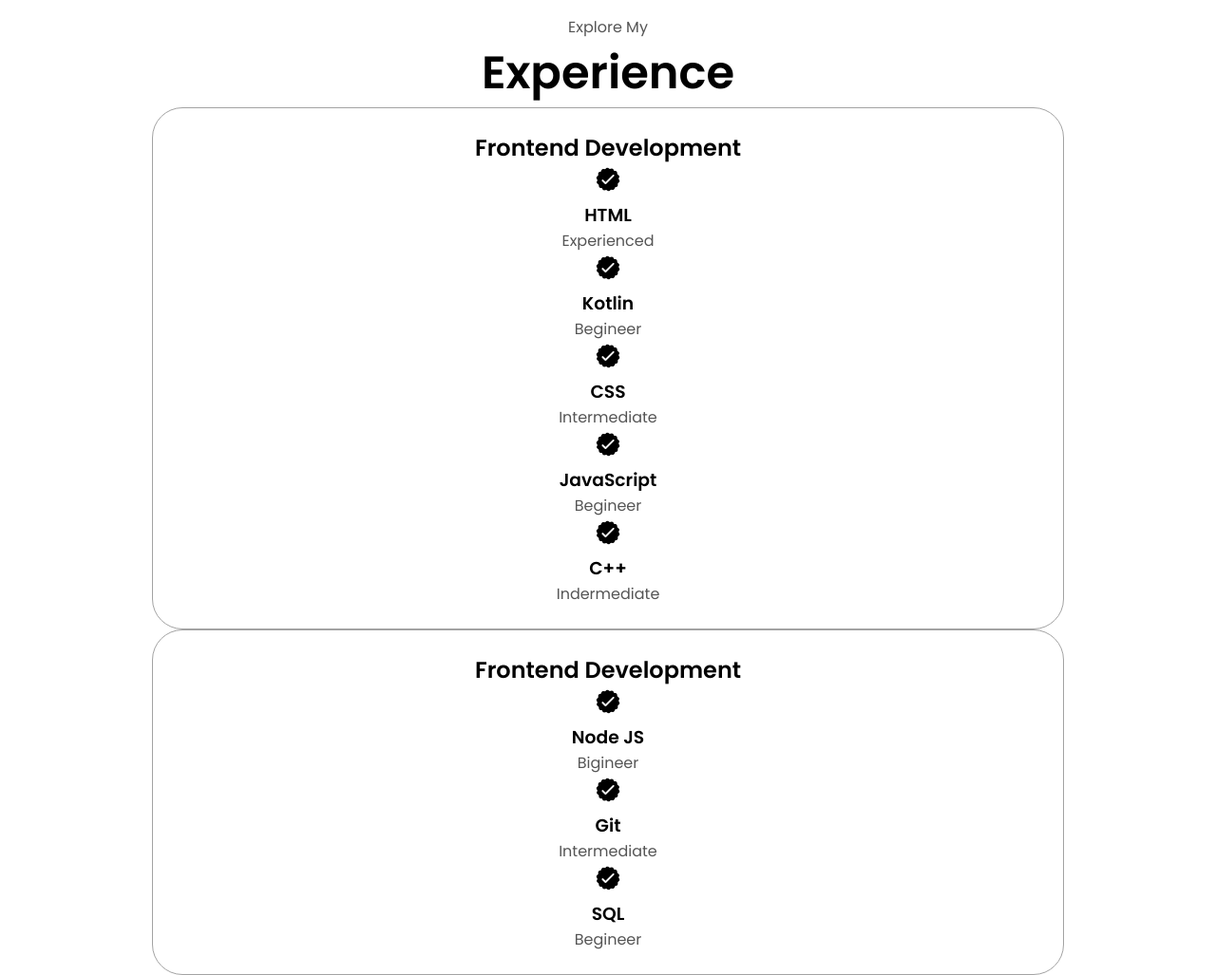
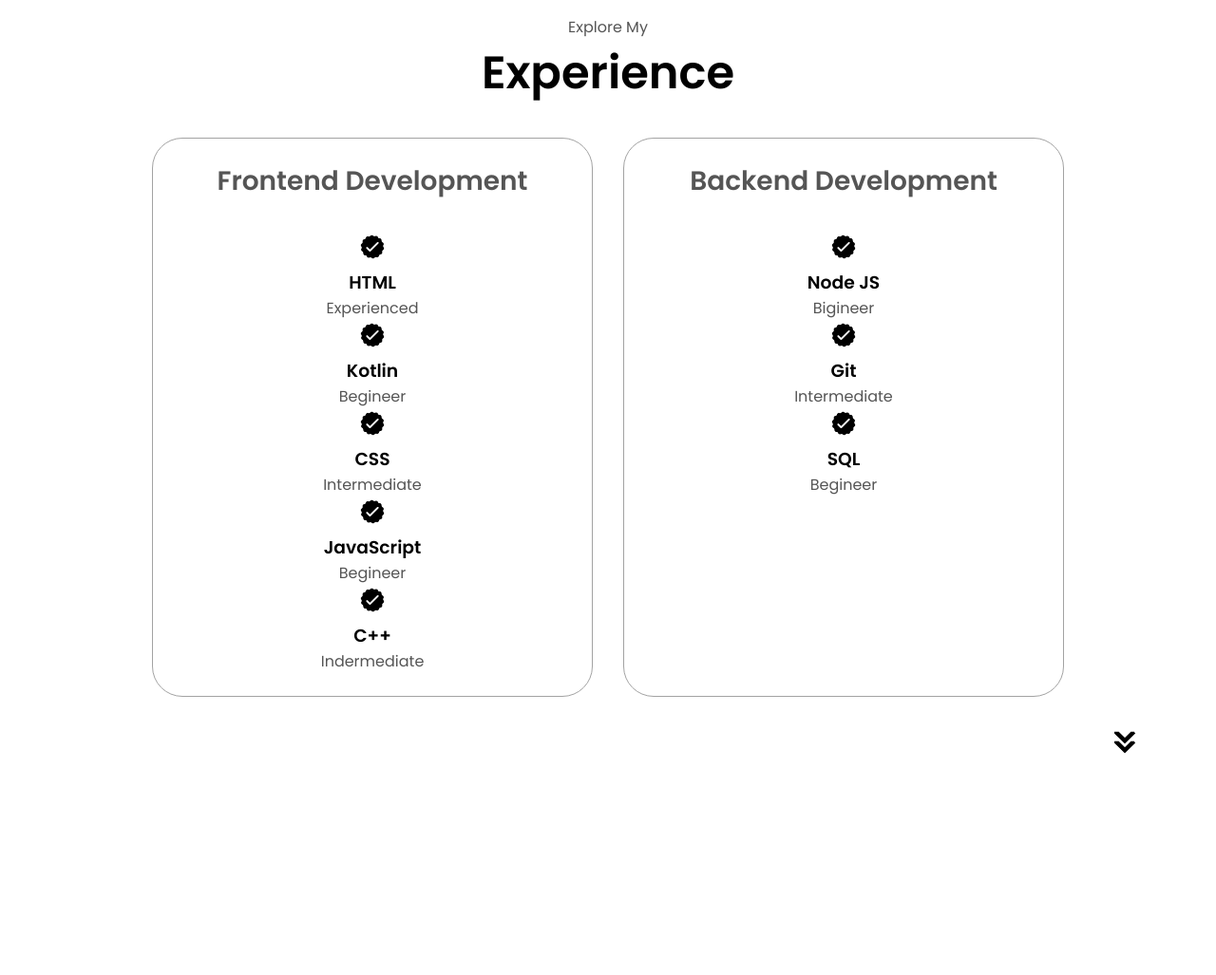
Before and after one commit to Nt-16/Protfolio-website, a plain HTML site: page index.html in a window 1280 px wide. Shown: the part 1560-2587 px from the top of the page at 95% size. After the commit the page ends 2358 px from the top, so only its background shows below. Drawn offline with Linux system fonts and the light colour scheme.

Commit message:
styling for experience section

```diff
--- a/index.html
+++ b/index.html
@@ -99,7 +99,7 @@
             <p class="section_text_p1">Explore My</p>
             <h1 class="title">Experience</h1>
             <div class="experience-details-container">
-                <div class="about-containers">
+                <div class="about-container">
                     <div class="details-container">
                         <h2 class="experience-sub-title">Frontend Development</h2>
                         <div class="article-container">
@@ -142,7 +142,7 @@
                         </div>
                     </div>
                     <div class="details-container">
-                        <h2 class="experience-sub-title">Frontend Development</h2>
+                        <h2 class="experience-sub-title">Backend Development</h2>
                         <div class="article-container">
                             <article>
                                 <img src="/assets/checkmark.png" alt="Experience icon" class="icon">
@@ -171,7 +171,7 @@
                     </div>
                 </div>
             </div>
-
+            <img src="/assets/arrow.png" alt="Arrow icon" class="icon Arrow" onclick="location.href='/#projects'">
 
         </section>
 
--- a/style.css
+++ b/style.css
@@ -310,3 +310,22 @@ a:hover{
     margin: auto 0;
 
 }
+
+/* EXPERIENCE SECTION */
+
+#experience{
+    position: relative;
+}
+
+.experience-sub-title{
+    color:rgb(85,85,85);
+    font-weight: 600;
+    font-size: 1.75rem;
+    margin-bottom: 2rem;
+}
+
+.experience-detail-container{
+    display: flex;
+    justify-content: center;
+    flex-direction: column;
+}
```
